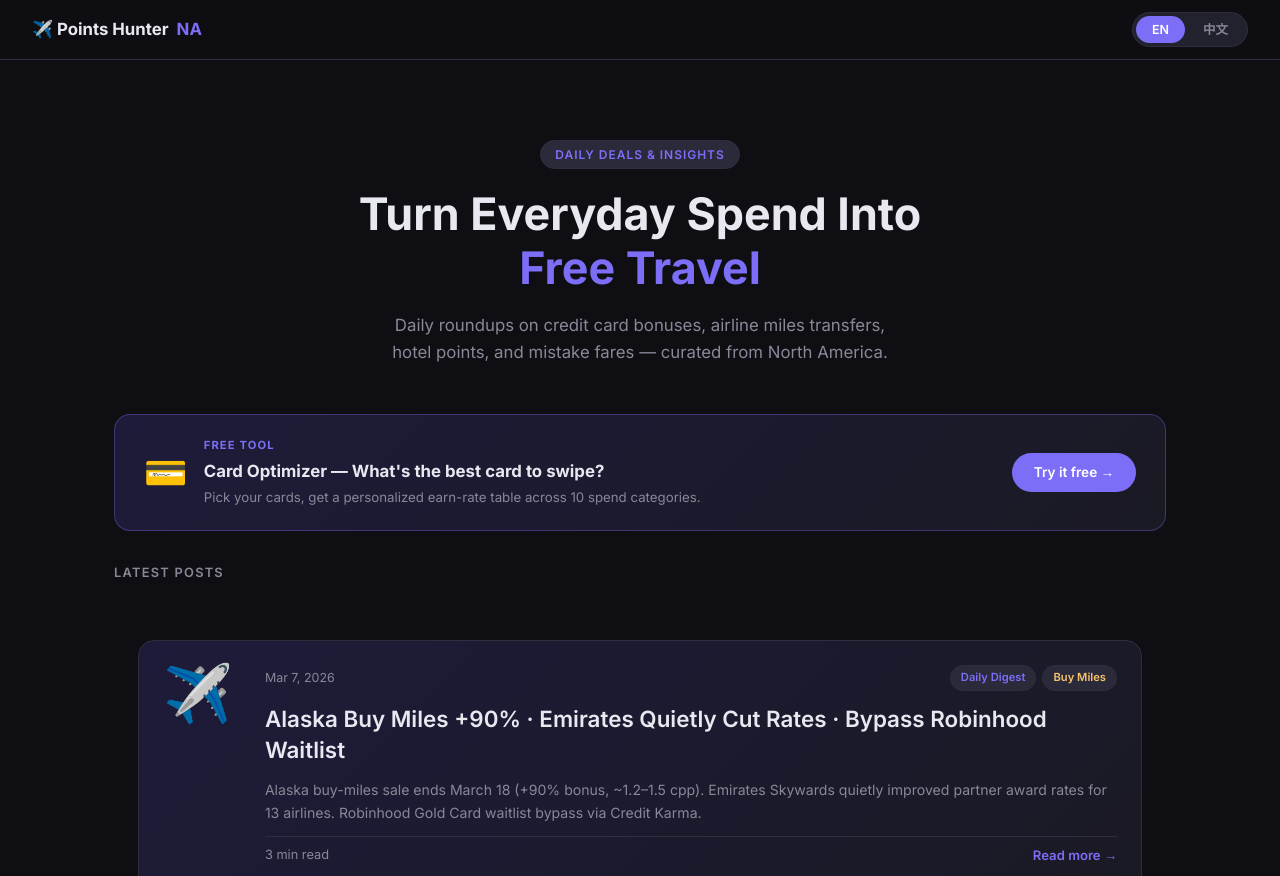
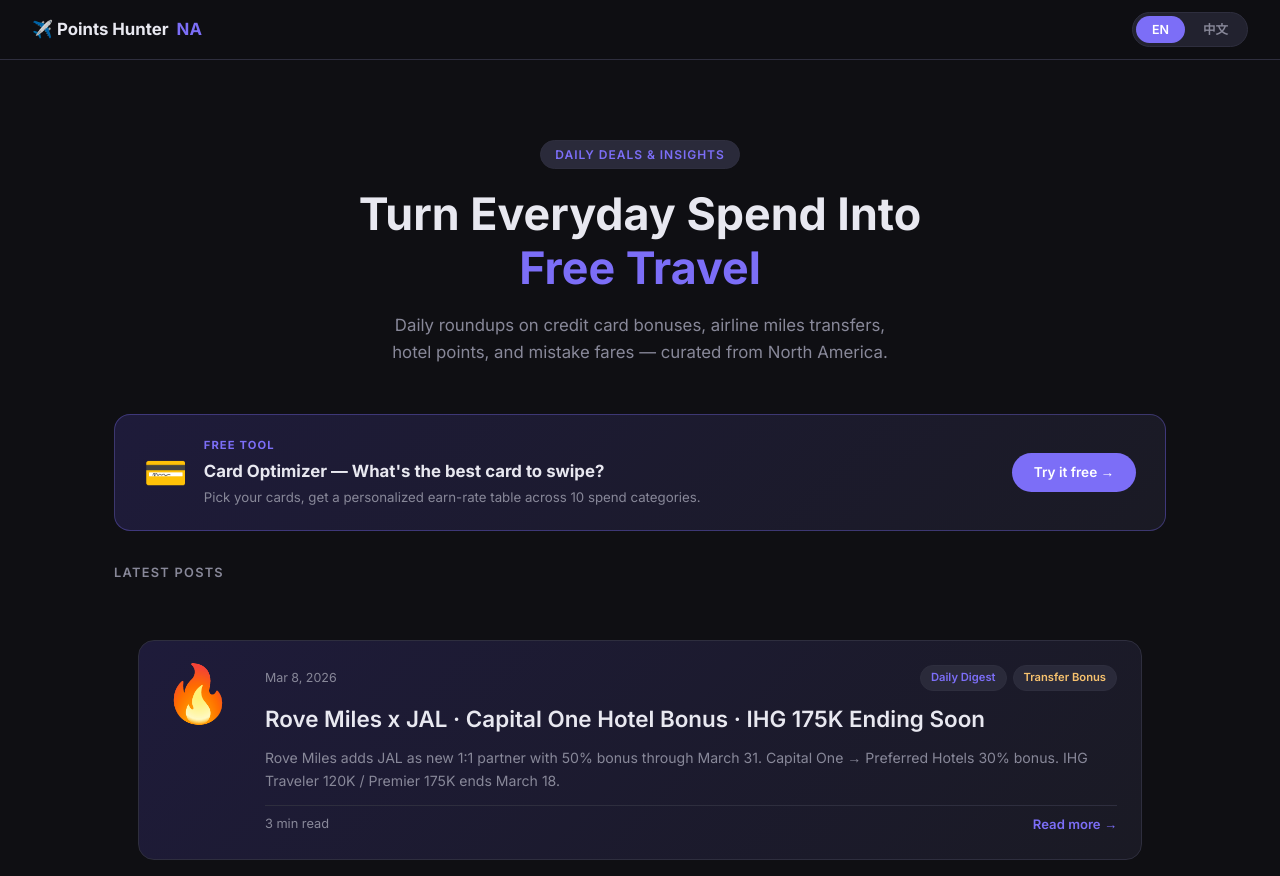
Before and after one commit to zhuxilei/points-hunter-na, a website: page blog/index.html in a window 1280 px wide. Shown: the top 876 px of the page. Drawn offline with Linux system fonts and the light colour scheme.

Commit message:
Add Mar 8 post to homepage

```diff
--- a/blog/index.html
+++ b/blog/index.html
@@ -308,6 +308,22 @@
 <script>
   const posts = [
     {
+      slug: "posts/2026-03-08-daily-digest.html",
+      date: { en: "Mar 8, 2026", zh: "2026年3月8日" },
+      tags: { en: ["Daily Digest", "Transfer Bonus"], zh: ["每日速递", "转分Bonus"] },
+      featured: true,
+      icon: "🔥",
+      title: {
+        en: "Rove Miles x JAL · Capital One Hotel Bonus · IHG 175K Ending Soon",
+        zh: "Rove Miles新伙伴JAL · Capital One转酒店Bonus · IHG史高即将截止"
+      },
+      excerpt: {
+        en: "Rove Miles adds JAL as new 1:1 partner with 50% bonus through March 31. Capital One → Preferred Hotels 30% bonus. IHG Traveler 120K / Premier 175K ends March 18.",
+        zh: "Rove Miles联手JAL，50%转分bonus到3/31；Capital One转Preferred Hotels加赠30%；IHG史高175K积分3月18日截止。"
+      },
+      readTime: "3 min read"
+    },
+    {
       slug: "posts/2026-03-07-daily-digest.html",
       date: { en: "Mar 7, 2026", zh: "2026年3月7日" },
       tags: { en: ["Daily Digest", "Buy Miles"], zh: ["每日速递", "买里程"] },
```
